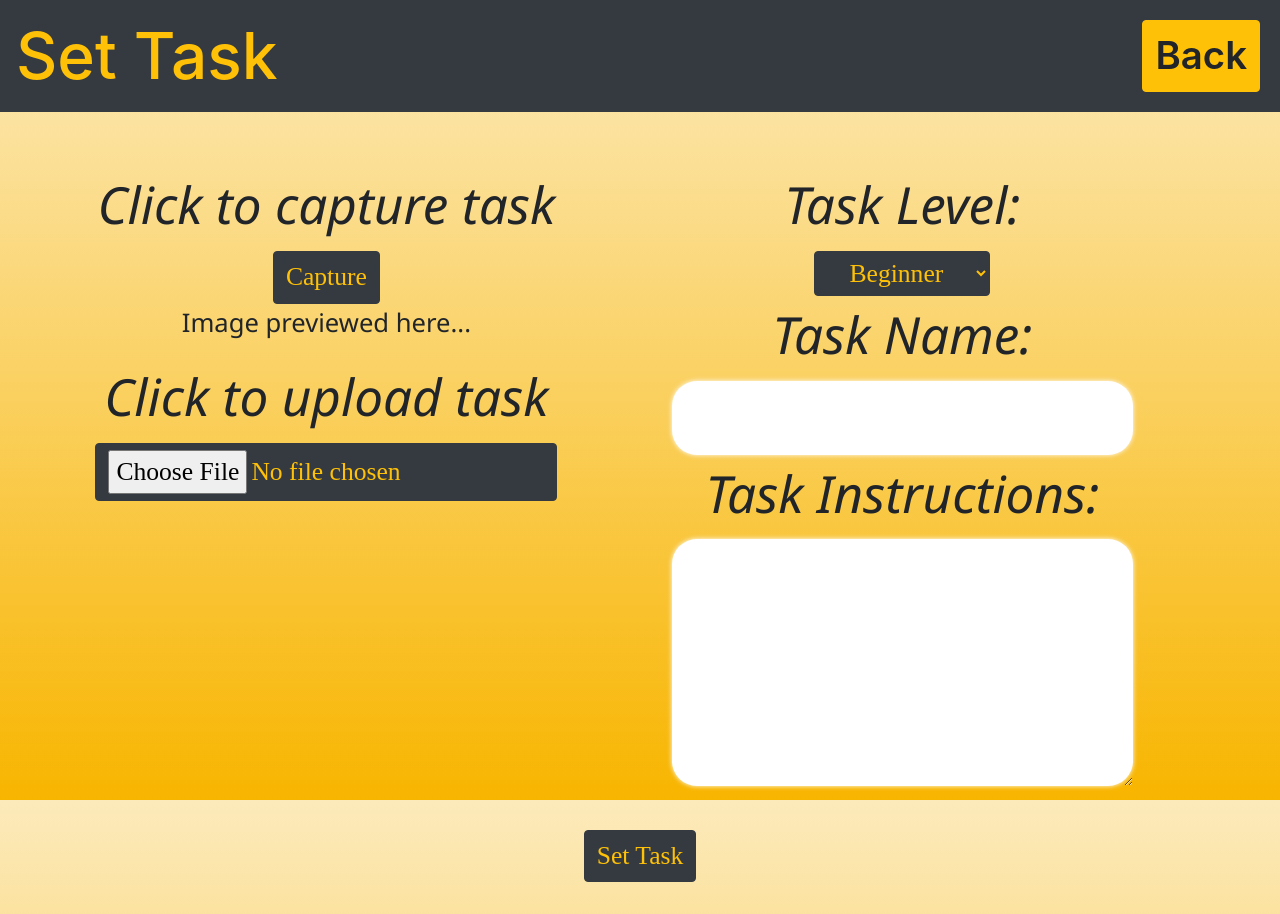
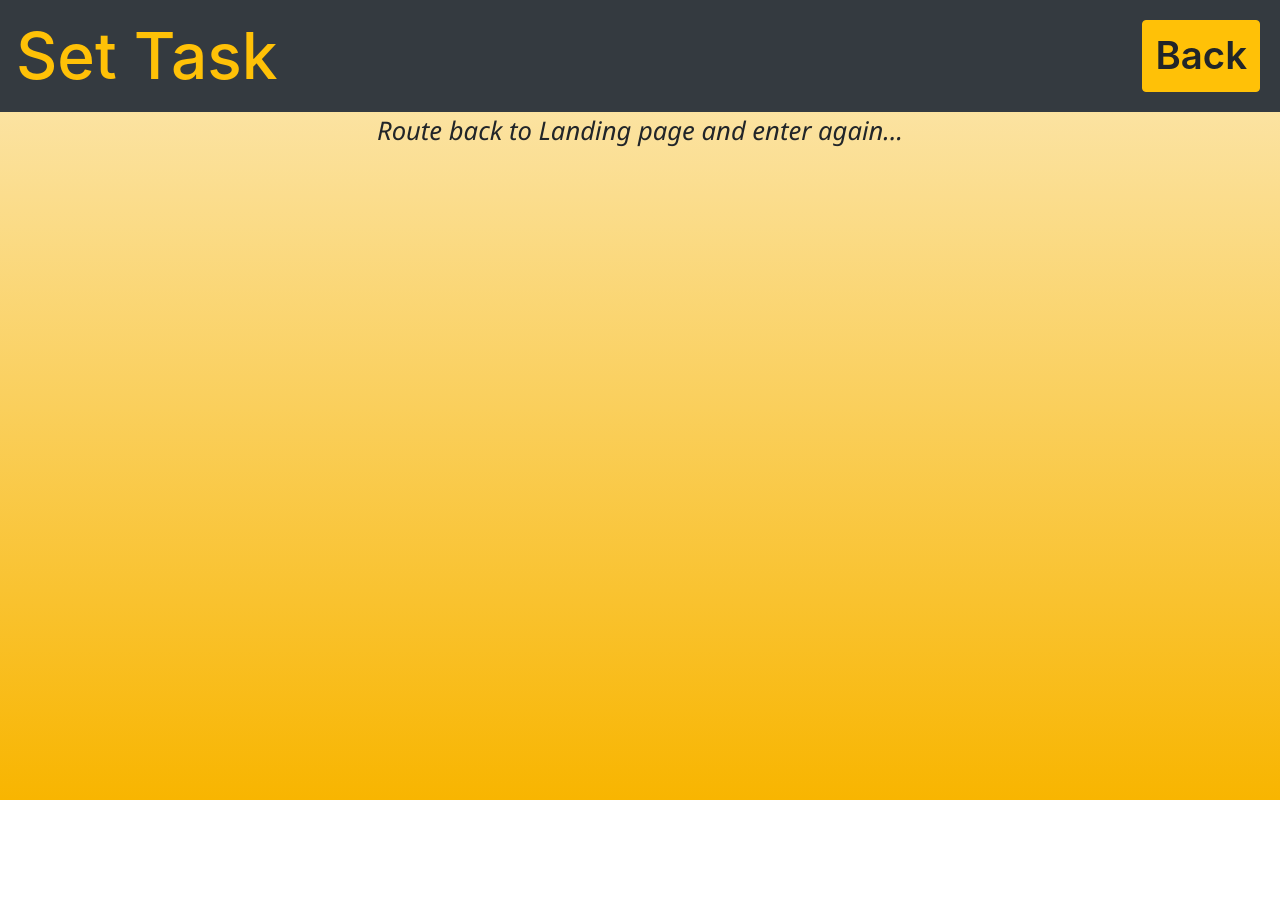
Before and after one commit to Noob0799/image-competition, a React (Create React App) app: page /instructor/set in a window 1280 px wide. After the commit the page ends 800 px from the top, so only its background shows below. Built offline with nearby package versions, Linux system fonts and the light colour scheme.

Commit message:
Fixed route refresh problem

```diff
--- a/src/components/instructor/checktask/CheckTask.css
+++ b/src/components/instructor/checktask/CheckTask.css
@@ -26,6 +26,13 @@
     border-radius: 25px 25px 0 0;
     padding: 4vh 2vw;
 }
+
+.checktask-header > div {
+    font-size: 2vw;
+    font-weight: 500;
+    font-family: 'Segoe UI', Tahoma, Geneva, Verdana, sans-serif;
+}
+
 
 .checktask-img img, .checktask-sub-item img {
     width: 16vw;
@@ -82,3 +89,10 @@
     color: black;
     width: 100%;
 }
+
+.route-back {
+    font-size: 2vw;
+    font-weight: 500;
+    font-family: 'Segoe UI', Tahoma, Geneva, Verdana, sans-serif;
+    font-style: italic;
+}
--- a/src/components/instructor/checktask/CheckTask.js
+++ b/src/components/instructor/checktask/CheckTask.js
@@ -8,14 +8,16 @@ export default class CheckTask extends Component {
         super(props);
         this.state = {
             tasks: [],
-            level: 'Beginner'
+            level: 'Beginner',
+            token: null
         };
     }
 
     componentDidMount() {
         this.unsubscribe = taskStore.subscribe(() => this.handleStateChange(taskStore)); //subscription to store
         this.setState({
-            tasks: [...taskStore.getState().taskList]
+            tasks: [...taskStore.getState().taskList],
+            token: taskStore.getState().authObj.token
         });
     }
 
@@ -144,6 +146,10 @@ export default class CheckTask extends Component {
         return (
             <Fragment>
                 <Navbar option="check"/>
+                {
+                    this.state.token ?
+                    (
+                        <Fragment>
                             <div className="checktask-level">
                                 <label>Task Level:</label><br/>
                                 <select id="checklevel" className="btn btn-dark check-select-btn" onChange={(e) => this.handleLevelChange(e)}>
@@ -156,6 +162,12 @@ export default class CheckTask extends Component {
                                 {elem}
                             </div>
                         </Fragment>
+                    ) :
+                    (
+                        <p className="route-back">Route back to Landing page and enter again...</p>
+                    )
+                }
+            </Fragment>
         )
     }
 
--- a/src/components/instructor/createtask/CreateTask.js
+++ b/src/components/instructor/createtask/CreateTask.js
@@ -9,8 +9,15 @@ export default class CreateTask extends Component {
         super(props);
         this.state = {
             capture: false,
-            image: ''
+            image: '',
+            token: null
         };
+    }
+
+    componentDidMount() {
+        this.setState({
+            token: taskStore.getState().authObj.token
+        });
     }
 
     handleCapture = () => {
@@ -67,6 +74,10 @@ export default class CreateTask extends Component {
         return (
             <Fragment>
                 <Navbar option="set"/>
+                {
+                    this.state.token ?
+                    (
+                        <Fragment>
                             <div className="createtask-container">
                                 <div className="createtask-image">
                                     <label>Click to capture task</label><br/>
@@ -118,6 +129,12 @@ export default class CreateTask extends Component {
                                 <input type="button" value="Set Task" className="btn btn-dark set-task-btn" onClick={this.setTask}/>
                             </div>
                         </Fragment>
+                    ) :
+                    (
+                        <p className="route-back">Route back to Landing page and enter again...</p>
+                    )
+                }
+            </Fragment>
         )
     }
 }
--- a/src/components/student/Student.js
+++ b/src/components/student/Student.js
@@ -10,16 +10,22 @@ class Student extends Component {
         this.state = {
             tasks: [],
             level: 'Beginner',
-            studentName: ''
+            studentName: '',
+            token: null
         };
     }
 
     componentDidMount() {
         this.unsubscribe = taskStore.subscribe(() => this.handleStateChange(taskStore)); //subscription to store
-        const token = taskStore.getState().authObj.token.split("-");
+        const token = taskStore.getState().authObj.token;
+        let tokensplit = '';
+        if(token) {
+            tokensplit = token.split("-");
+        }
         this.setState({
             tasks: [...taskStore.getState().taskList],
-            studentName: token[0]
+            studentName: tokensplit[0],
+            token: token
         });
     }
 
@@ -143,6 +149,10 @@ class Student extends Component {
         return (
             <Fragment>
                 <Navbar option="student"/>
+                {
+                    this.state.token ?
+                    (
+                        <Fragment>
                             <div className="student-level">
                                 <label>Task Level:</label><br/>
                                 <select id="studentlevel" className="btn btn-dark student-select-btn" onChange={(e) => this.handleLevelChange(e)}>
@@ -155,6 +165,12 @@ class Student extends Component {
                                 {elem}
                             </div>
                         </Fragment>
+                    ) :
+                    (
+                        <p className="route-back">Route back to Landing page and enter again...</p>
+                    )
+                }
+            </Fragment>
         )
     }
 
```
Also changed, not shown: 1 other file (tests, documents, lock files or other folders). Lines whose indentation alone changed are shown as unchanged.
